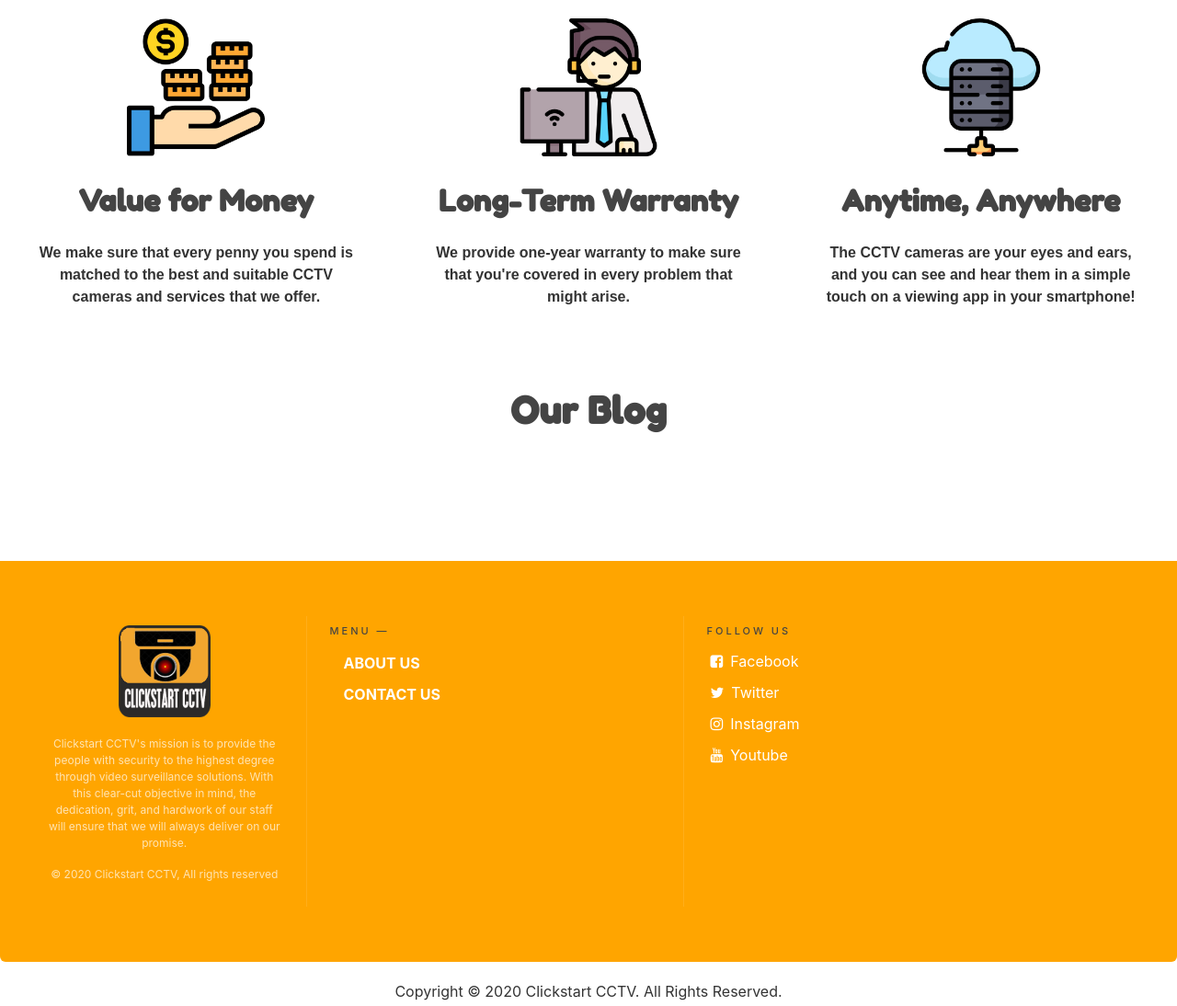
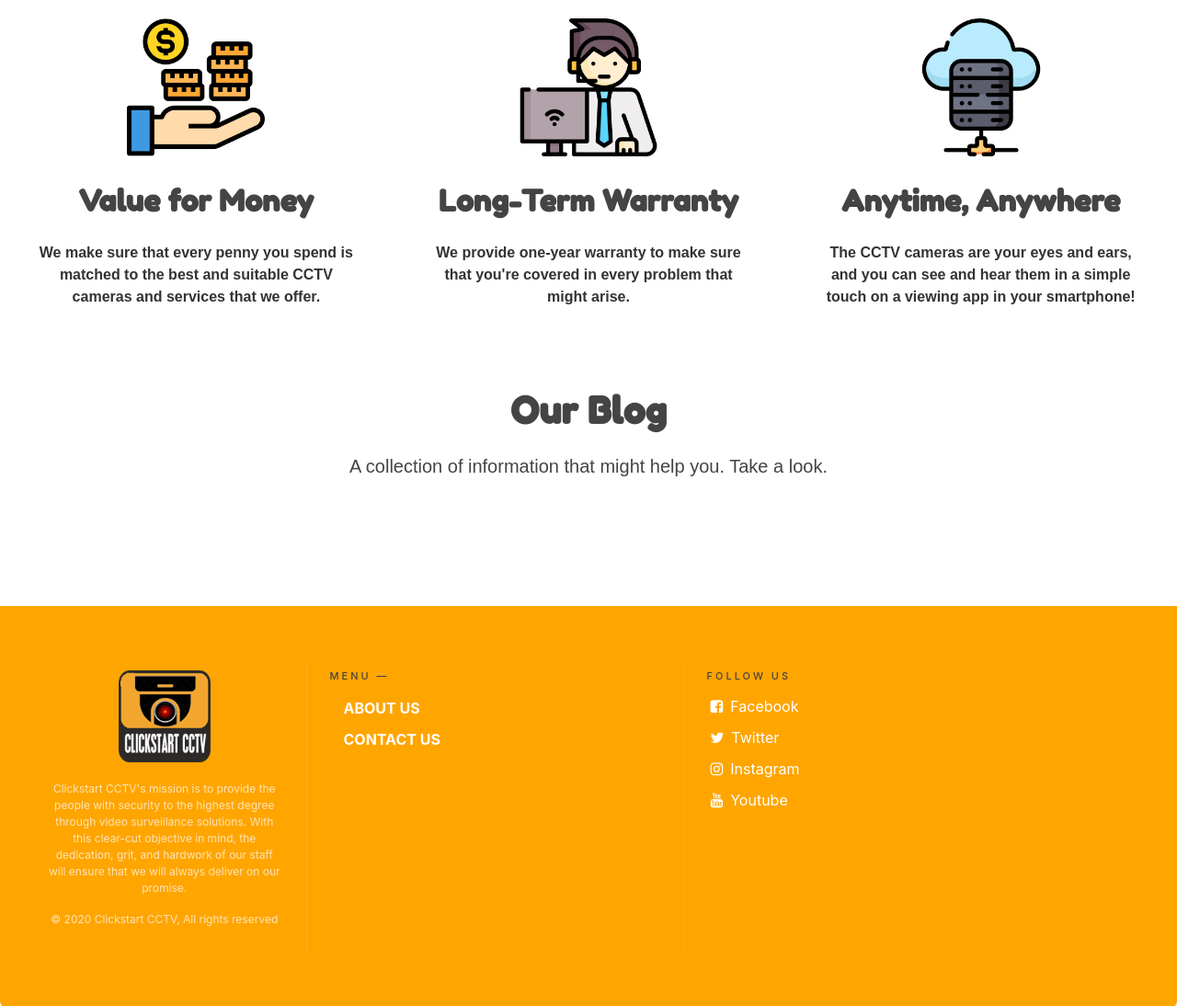
Before and after one commit to MarkAnthonyBCruz/clickstart, a Django app: template blog/templates/blog/landing.html in a window 1280 px wide. Shown: the part 1575-2669 px from the top of the page at 92% size. Run offline with Django 3.2, Linux system fonts and the light colour scheme; the template is opened without the code that fills it, so the values that code supplies are empty; some libraries are stand-ins or nearby versions; some web fonts are replaced.

Commit message:
Added flavour text.

```diff
--- a/blog/templates/blog/landing.html
+++ b/blog/templates/blog/landing.html
@@ -126,7 +126,8 @@
 
 
     <div class="container-fluid text-center">
-        <h1 style="margin-bottom: 50px;" id="catcher" class="text-center">Our Blog</h1>
+        <h1 id="catcher" class="text-center">Our Blog</h1>
+        <h5 style="margin-bottom: 50px;"id="below" class="text-center">A collection of information that might help you. Take a look.</h5>
 
         <div class="row justify-content-center">
 
```
